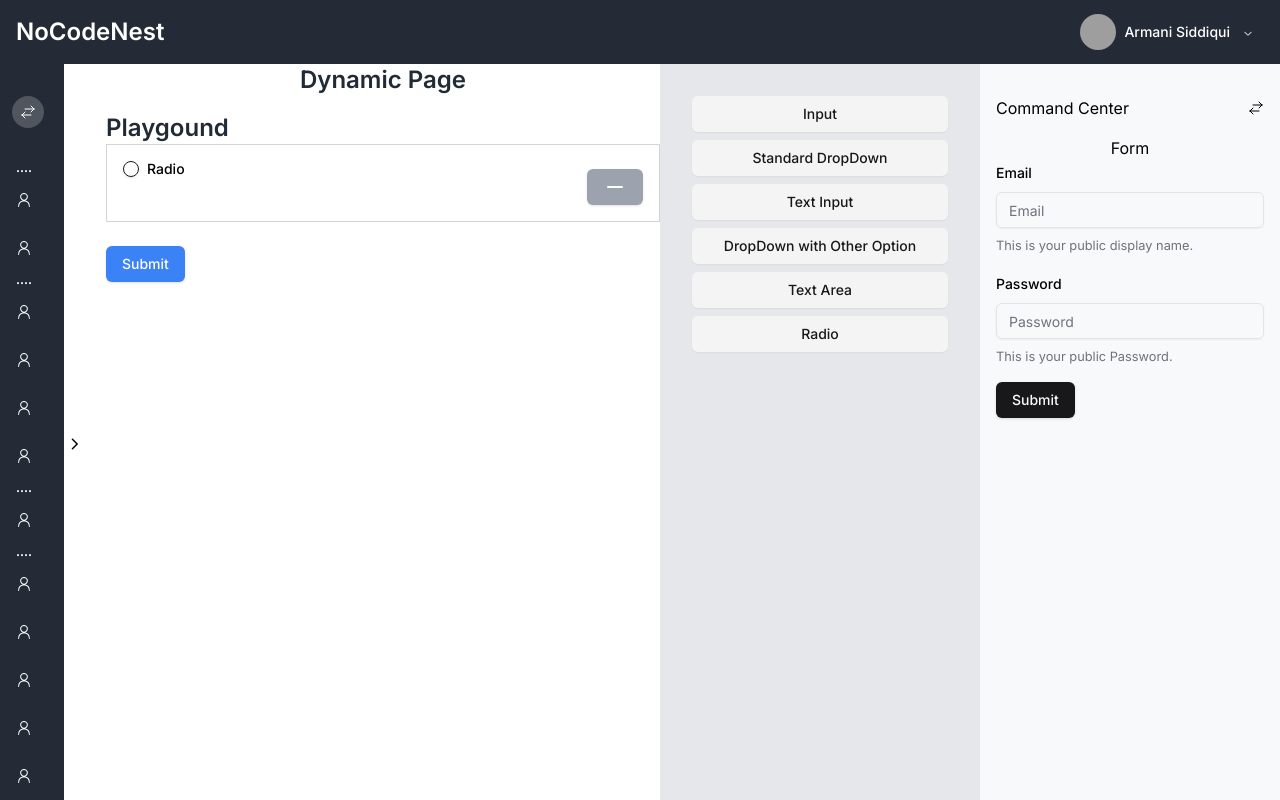
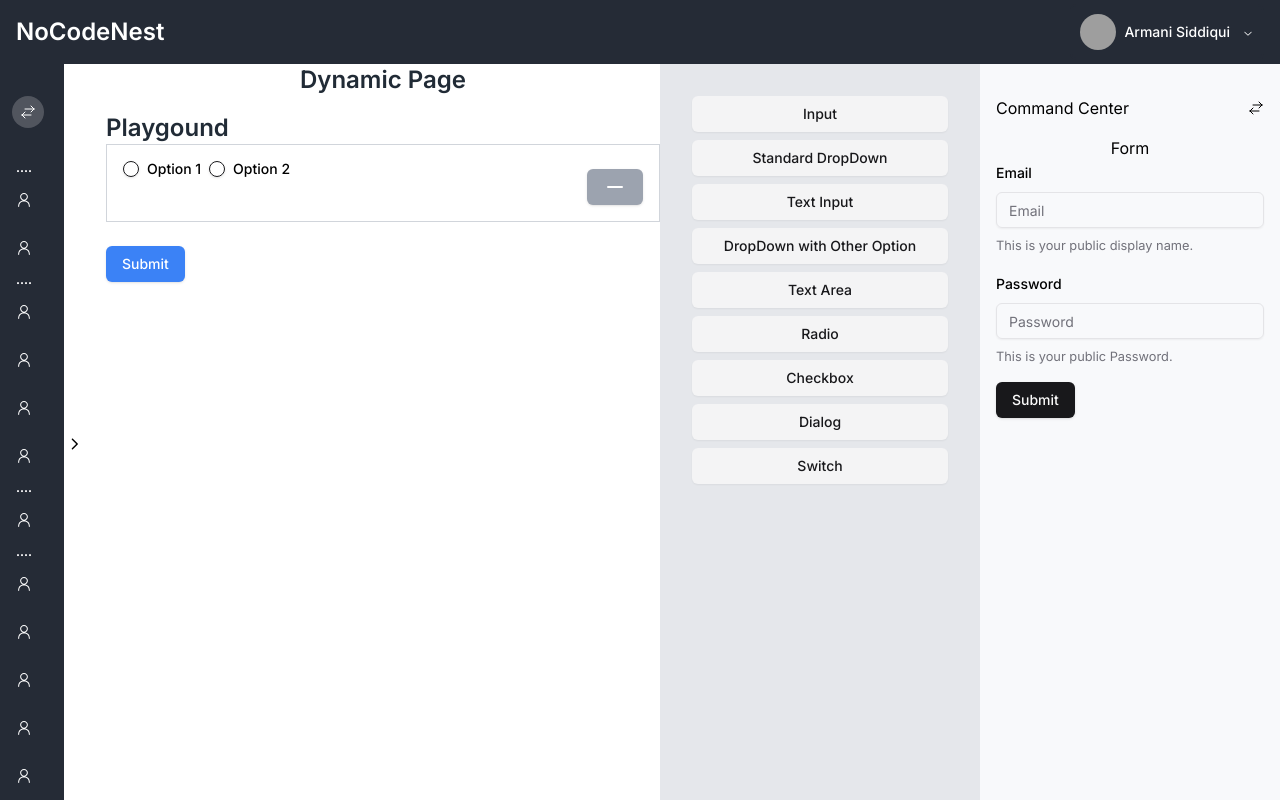
Before and after one commit to AI-Matrix-Engine/ame-react-frontend, a Next.js app: page / in a window 1280 px wide. Both pictures are taken after a click on the button "Radio". Built offline with nearby package versions, Linux system fonts and the light colour scheme; grey boxes are pictures that could not be loaded.

Commit message:
Created checkbox, radio buttons, switch and dialog

```diff
--- a/src/components/Home/JsonData..ts
+++ b/src/components/Home/JsonData..ts
@@ -1,37 +1,41 @@
 export type JsonDataType = {
-  id:number;
-  name:string;
-  source:"user_input"
-  label: string,
-  value: string,
-  UUID: string,
+  id: number;
+  name: string;
+  source: "user_input";
+  label: string;
+  value: string;
+  UUID: string;
   source_params: {
-    classes: string[] ;
-    cssStyle:React.CSSProperties,
-    events:Event,
-    id:string,
+    classes: string[];
+    cssStyle: React.CSSProperties;
+    events: Event;
+    id: string;
     options: {
-      "aria-describedby" : string,
-      ariaLabel:string,
-      label:string,
-      placeholder:string,
-      value:string,
-      options?:Array<{label:string,value:string}>
-    },
-    state:{
-      disabled: boolean,
-      readOnly?: boolean,
-      required?: boolean,
-    },
-    type: "standard_text_input" |  "standard_dropdown" | "dropdown_with_other_option" | "textarea",
+      "aria-describedby": string;
+      ariaLabel: string;
+      label: string;
+      placeholder: string;
+      value: string;
+      options?: Array<{ label: string; value: string }>;
+    };
+    state: {
+      disabled: boolean;
+      readOnly?: boolean;
+      required?: boolean;
+    };
+    type:
+      | "standard_text_input"
+      | "standard_dropdown"
+      | "dropdown_with_other_option"
+      | "textarea";
     validation: {
-      maxLength: number,
-      minLength: number,
-      pattern: string
-      required?: boolean,
-    },
-  }
- }
+      maxLength: number;
+      minLength: number;
+      pattern: string;
+      required?: boolean;
+    };
+  };
+};
 export const variables = [
   {
     id: 10,
@@ -335,11 +339,7 @@ export const variables = [
             label: "Option 2",
             value: "2",
           },
-            {
-              label: "Option 3",
-              value: "3",
-            },
-          ]
+        ],
       },
       state: {
         disabled: false,
@@ -354,81 +354,119 @@ export const variables = [
     },
   },
   // // for checkbox
-    // {
-    //   id: 23,
-    //   name: "CUSTOM_CHECKBOX_1001",
-    //   label: "Checkbox",
-    //   source: "user_input",
-    //   source_params: {
-    //     attributes: {},
-    //     classes: [],
-    //     cssStyles: {
-    //       height: "defaultHeight",
-    //       width: "defaultWidth",
-    //     },
-    //     events: {
-    //       onBlur: "handleTextareaBlur",
-    //       onChange: "handle_CUSTOM_INSTRUCTIONS_1001_Change",
-    //     },
-    //     id: "CUSTOM_CHECKBOX_1001",
-    //     options: {
-    //       "aria-describedby": "CUSTOM_CHECKBOX_1001_Desc",
-    //       ariaLabel: "Custom Instructions Input",
-    //       label:
-    //         "It's best to leave this blank, but you can choose to include custom instructions.",
-    //       placeholder: "",
-    //       value: "",
-    //     },
-    //     state: {
-    //       disabled: false,
-    //       readOnly: false,
-    //     },
-    //     type: "checkbox",
-    //     validation: {
-    //       maxLength: 200,
-    //       pattern: "",
-    //       required: true,
-    //     },
-    //   },
-    // },
-    // // for switch button
-    // {
-    //   id: 25,
-    //   name: "CUSTOM_SWITCH_1001",
-    //   label: "Switch",
-    //   source: "user_input",
-    //   source_params: {
-    //     attributes: {},
-    //     classes: [],
-    //     cssStyles: {
-    //       height: "defaultHeight",
-    //       width: "defaultWidth",
-    //     },
-    //     events: {
-    //       onBlur: "handleTextareaBlur",
-    //       onChange: "handle_CUSTOM_INSTRUCTIONS_1001_Change",
-    //     },
-    //     id: "CUSTOM_SWITCH_1001",
-    //     options: {
-    //       "aria-describedby": "CUSTOM_SWITCH_1001_Desc",
-    //       ariaLabel: "Custom Instructions Input",
-    //       label:
-    //         "It's best to leave this blank, but you can choose to include custom instructions.",
-    //       placeholder: "",
-    //       value: "",
-    //     },
-    //     state: {
-    //       disabled: false,
-    //       readOnly: false,
-    //     },
-    //     type: "switch",
-    //     validation: {
-    //       maxLength: 200,
-    //       pattern: "",
-    //       required: true,
-    //     },
-    //   },
-    // },
+  {
+    id: 23,
+    name: "CUSTOM_CHECKBOX_1001",
+    label: "Checkbox",
+    source: "user_input",
+    source_params: {
+      attributes: {},
+      classes: [],
+      cssStyles: {
+        height: "defaultHeight",
+        width: "defaultWidth",
+      },
+      events: {
+        onBlur: "handleTextareaBlur",
+        onChange: "handle_CUSTOM_INSTRUCTIONS_1001_Change",
+      },
+      id: "CUSTOM_CHECKBOX_1001",
+      options: {
+        "aria-describedby": "CUSTOM_CHECKBOX_1001_Desc",
+        ariaLabel: "Custom Instructions Input",
+        label:
+          "It's best to leave this blank, but you can choose to include custom instructions.",
+        placeholder: "",
+        value: "",
+      },
+      state: {
+        disabled: false,
+        readOnly: false,
+      },
+      type: "checkbox",
+      validation: {
+        maxLength: 200,
+        pattern: "",
+        required: true,
+      },
+    },
+  },
+  // for dialog
+  {
+    id: 25,
+    name: "CUSTOM_DIALOG_1001",
+    label: "Dialog",
+    source: "user_input",
+    source_params: {
+      attributes: {},
+      classes: [],
+      cssStyles: {
+        height: "defaultHeight",
+        width: "defaultWidth",
+      },
+      events: {
+        onBlur: "handleTextareaBlur",
+        onChange: "handle_CUSTOM_INSTRUCTIONS_1001_Change",
+      },
+      id: "CUSTOM_DIALOG_1001",
+      options: {
+        "aria-describedby": "CUSTOM_DIALOG_1001_Desc",
+        ariaLabel: "Custom Instructions Input",
+        label:
+          "It's best to leave this blank, but you can choose to include custom instructions.",
+        placeholder: "",
+        value: "",
+      },
+      state: {
+        disabled: false,
+        readOnly: false,
+      },
+      type: "dialog",
+      validation: {
+        maxLength: 200,
+        pattern: "",
+        required: true,
+      },
+    },
+  },
+  {
+    id: 25,
+    name: "CUSTOM_SWITCH_1001",
+    label: "Switch",
+    source: "user_input",
+    source_params: {
+      attributes: {},
+      classes: [],
+      cssStyles: {
+        height: "defaultHeight",
+        width: "defaultWidth",
+      },
+      events: {
+        onBlur: "handleTextareaBlur",
+        onChange: "handle_CUSTOM_INSTRUCTIONS_1001_Change",
+      },
+      id: "CUSTOM_SWITCH_1001",
+      options: {
+        "aria-describedby": "CUSTOM_SWITCH_1001_Desc",
+        ariaLabel: "Custom Instructions Input",
+        label:
+          "It's best to leave this blank, but you can choose to include custom instructions.",
+        placeholder: "",
+        value: "",
+      },
+      state: {
+        disabled: false,
+        readOnly: false,
+      },
+      type: "switch",
+      validation: {
+        maxLength: 200,
+        pattern: "",
+        required: true,
+      },
+    },
+  },
+
   // // for calendar date picker
   // {
   //   id: 26,
--- a/src/components/Home/UIFactory.tsx
+++ b/src/components/Home/UIFactory.tsx
@@ -1,23 +1,23 @@
 "use client";
 
 import React, { useState } from "react";
-import { variables,JsonDataType } from "./JsonData.";
+import { variables, JsonDataType } from "./JsonData.";
 import { UIRenderer } from "./UIRenderer";
 import Link from "next/link";
 import { RightPane } from "./RightPane";
 import { IntakeForm } from "./IntakeForm";
-import { RadioGroup } from "../UI/radio-group";
 
-type UIFactoryState = (JsonDataType & { value: string });
+type UIFactoryState = JsonDataType & { value: string };
 export const UIFactory = () => {
   const [UIData, setUIData] = useState(
     variables.map((element) => ({ ...element, value: "" }))
   );
-  const [customFields, setCustomFields] = useState<JsonDataType[]>([])
+  const [customFields, setCustomFields] = useState<JsonDataType[]>([]);
 
   function generateUUID() {
-    const chars = 'ABCDEFGHIJKLMNOPQRSTUVWXYZabcdefghijklmnopqrstuvwxyz0123456789';
-    let result = '';
+    const chars =
+      "ABCDEFGHIJKLMNOPQRSTUVWXYZabcdefghijklmnopqrstuvwxyz0123456789";
+    let result = "";
 
     for (let i = 0; i < 10; i++) {
       const randomIndex = Math.floor(Math.random() * chars.length);
@@ -27,50 +27,44 @@ export const UIFactory = () => {
     return result;
   }
 
-
   const handleChange = (element: JsonDataType) => {
-    const updatedData  = UIData.map((oldElement) =>
+    const updatedData = UIData.map((oldElement) =>
       oldElement.id === element.id ? element : oldElement
     );
 
     setUIData(updatedData);
   };
-  const handleRendering = (element : JsonDataType) => {
+  const handleRendering = (element: JsonDataType) => {
     return <UIRenderer element={{ ...element }} onChange={handleChange} />;
   };
 
-  const handleUiElements = (element : JsonDataType) => {
+  const handleUiElements = (element: JsonDataType) => {
     const updatedCustomField = {
       ...element,
-      value: '',
-      UUID: generateUUID()
-    }
+      value: "",
+      UUID: generateUUID(),
+    };
 
-    setCustomFields([
-      ...customFields,
-      updatedCustomField
-    ]);
-
-  }
+    setCustomFields([...customFields, updatedCustomField]);
+  };
 
   const handleDeleteCustomFields = (id: string) => {
     const updatedCustomFields = customFields.filter((item) => item.UUID !== id);
     setCustomFields(updatedCustomFields);
-  }
+  };
 
   const handleCustomFieldsValueChange = (element: JsonDataType) => {
     const updatedCustomFields = customFields.map((item) => {
-      if(item.UUID === element.UUID) {
+      if (item.UUID === element.UUID) {
         return element;
       }
       return item;
     });
 
     setCustomFields(updatedCustomFields);
+  };
 
-  }
-
-  console.log('customField', customFields )
+  console.log("customField", customFields);
 
   return (
     <div className="flex h-screen">
@@ -79,7 +73,10 @@ export const UIFactory = () => {
           <h4 className=" text-2xl text-[#212B36] font-arimo font-semibold text-center mb-4">
             Dynamic Page
           </h4>
-        <Link href="/playground" className=" text-2xl text-[#212B36] font-arimo font-semibold text-center mb-4">
+          <Link
+            href="/playground"
+            className=" text-2xl text-[#212B36] font-arimo font-semibold text-center mb-4"
+          >
             Playgound
           </Link>
         </div>
@@ -102,8 +99,11 @@ export const UIFactory = () => {
         })}
       </div> */}
         <IntakeForm
-        className = ""
-      customFields={customFields} onDelete={handleDeleteCustomFields} handleChange={handleCustomFieldsValueChange} />
+          className=""
+          customFields={customFields}
+          onDelete={handleDeleteCustomFields}
+          handleChange={handleCustomFieldsValueChange}
+        />
       </div>
       <div className="p-4 bg-gray-200 w-80">
         <RightPane handleUiElements={handleUiElements} />
--- a/src/components/Home/UIRenderer.tsx
+++ b/src/components/Home/UIRenderer.tsx
@@ -6,12 +6,26 @@ import { RadioGroup, RadioGroupItem } from "../UI/radio-group";
 import { Switch } from "../UI/switch";
 import { Calendar } from "../UI/calendar";
 import { Label } from "../UI/label";
+import {
+  Dialog,
+  DialogClose,
+  DialogContent,
+  DialogFooter,
+  DialogTrigger,
+} from "../UI/dialog";
+import { Button } from "../UI/button";
 
 export const UIRenderer = ({ element, onChange, field }: any) => {
+  const [open, setOpen] = React.useState(false);
+
   const handleChangeValue = (value: string | boolean) => {
     console.log("value", value);
 
     onChange({ ...element, value: value });
+  };
+
+  const openDialog = () => {
+    setOpen(!open);
   };
 
   switch (element?.source_params?.type) {
@@ -57,16 +71,19 @@ export const UIRenderer = ({ element, onChange, field }: any) => {
             onChange={(event: React.FormEvent<HTMLButtonElement>) =>
               handleChangeValue((event.target as HTMLInputElement).checked)
             }
-            // {...field}
+            {...field}
           />
           <Label>{element?.source_params?.options?.label}</Label>
         </div>
       );
     case "radio":
       return (
-        <div>
+        <div className="flex items-center gap-2">
+          {element?.source_params?.options?.options.map((item, index) => {
+            return (
               <RadioGroup
-            defaultValue={element.value}
+                key={index}
+                defaultValue={item.value}
                 onChange={(e: React.FormEvent<HTMLButtonElement>) => {
                   handleChangeValue((e.target as HTMLButtonElement).value);
                 }}
@@ -74,21 +91,27 @@ export const UIRenderer = ({ element, onChange, field }: any) => {
               >
                 <div className="flex items-center space-x-2">
                   <RadioGroupItem
-                value={element?.value}
-                id={element.label}
+                    value={item.value}
+                    id={item.value}
+                    onChange={(e: React.FormEvent<HTMLButtonElement>) => {
+                      handleChangeValue((e.target as HTMLButtonElement).value);
+                    }}
                     {...field}
                   />
-              <Label htmlFor="option-one">{element?.label}</Label>
+                  <Label htmlFor={item.value}>{item.label}</Label>
                 </div>
               </RadioGroup>
+            );
+          })}
         </div>
       );
     case "switch":
       return (
         <div className="flex items-center gap-2">
           <Switch
+            id={element?.label}
             onChange={(e: React.FormEvent<HTMLButtonElement>) =>
-              handleChangeValue((e.target as HTMLButtonElement).value)
+              handleChangeValue((e.target as HTMLButtonElement)?.value)
             }
             value={element.value}
             {...field}
@@ -104,6 +127,37 @@ export const UIRenderer = ({ element, onChange, field }: any) => {
           {...field}
         />
       );
+    case "dialog":
+      return (
+        <div>
+          <Button variant="outline" onClick={() => openDialog()}>
+            Open
+          </Button>
+          <Dialog open={open} onOpenChange={openDialog}>
+            <DialogContent className="sm:max-w-md">
+              <div className="flex items-center space-x-2">
+                <div className="grid flex-1 gap-2">
+                  <Label htmlFor="link" className="sr-only">
+                    Link
+                  </Label>
+                  <Input
+                    id="link"
+                    defaultValue="https://ui.shadcn.com/docs/installation"
+                    {...field}
+                  />
+                </div>
+              </div>
+              <DialogFooter className="sm:justify-start">
+                <DialogClose asChild>
+                  <Button type="button" variant="secondary">
+                    Close
+                  </Button>
+                </DialogClose>
+              </DialogFooter>
+            </DialogContent>
+          </Dialog>
+        </div>
+      );
     default:
       return null;
   }
```
Also changed, not shown: src/components/Home/IntakeForm.tsx (+7 -2 lines), src/components/UI/checkbox.tsx (+15 -10 lines), src/components/UI/switch.tsx (+11 -8 lines). Lines whose indentation alone changed are shown as unchanged.
